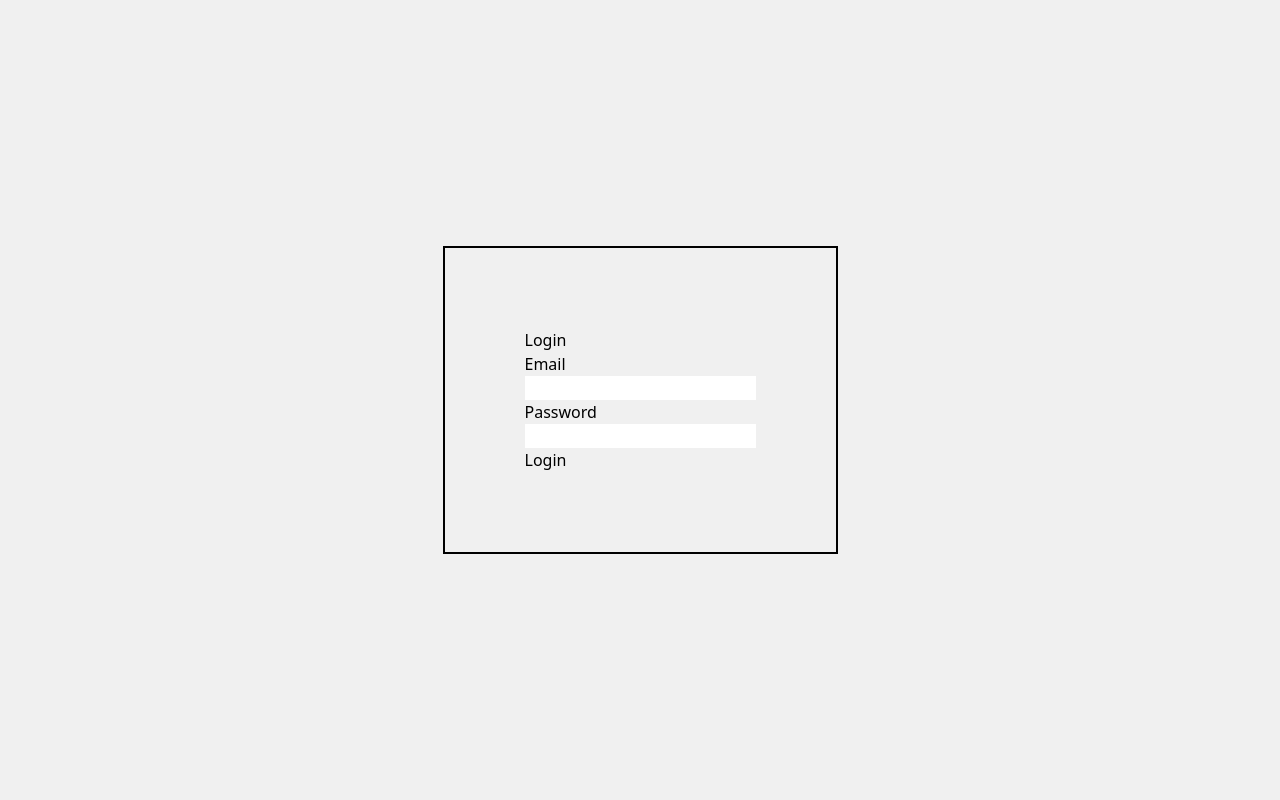
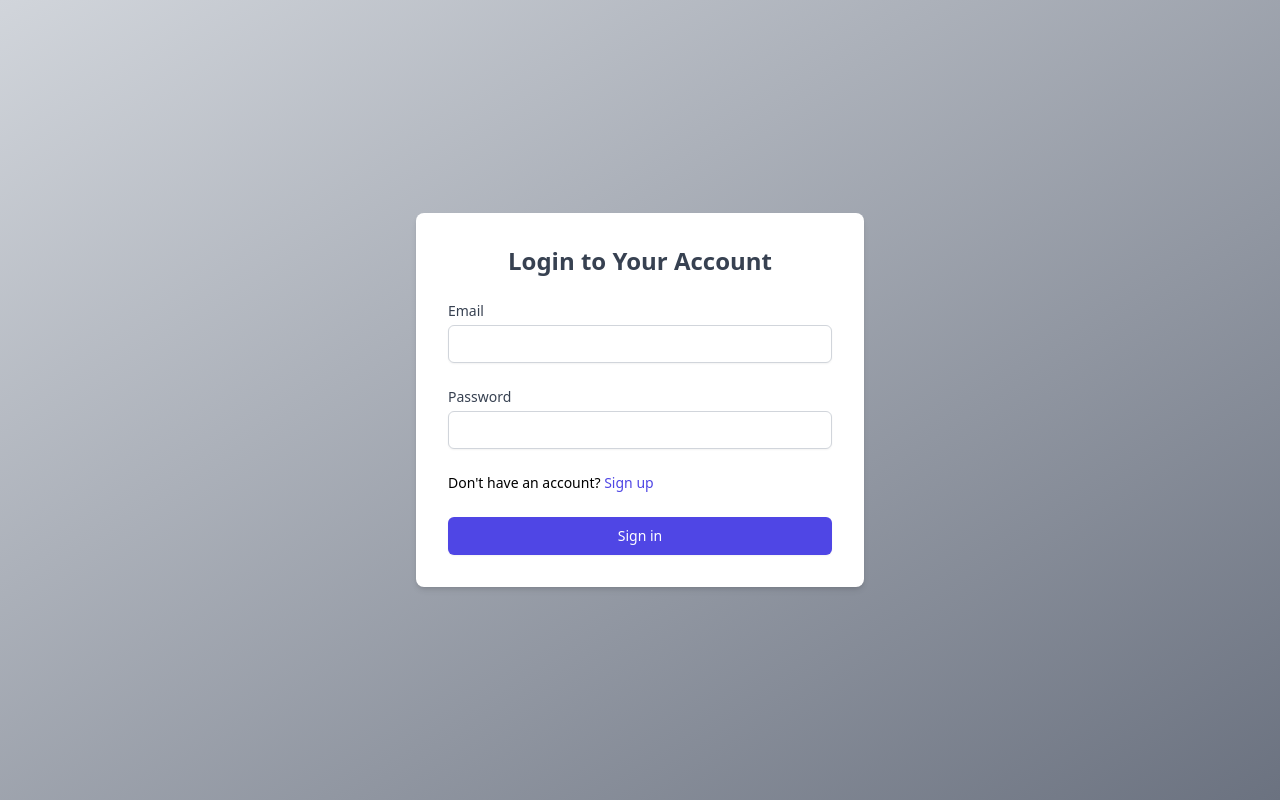
Before and after one commit to taimourali786/user-onboard, a React (Vite) app in the folder user-onboard/: page /login in a window 1280 px wide. Built offline with nearby package versions, Linux system fonts and the light colour scheme.

Commit message:
UI Updates for Login Page (#1)

```diff
--- a/user-onboard/src/App.jsx
+++ b/user-onboard/src/App.jsx
@@ -5,7 +5,6 @@ function App() {
   return (
     <RouterProvider router={router} />
   )
-
 }
 
 export default App
--- a/user-onboard/src/components/FormField.jsx
+++ b/user-onboard/src/components/FormField.jsx
@@ -1,9 +1,10 @@
-export default function FormField({ htmlFor, labelText, value, isInvalid, errorMessage, handleChange, handleBlur, ...props }) {
+export default function FormField({ htmlFor, labelText, value, isInvalid, errorMessage, handleChange, handleBlur, labelClassName, inputClassName, ...props }) {
 
     return (
         <div className="">
-            <label htmlFor={htmlFor} className="block">{labelText}</label>
+            <label htmlFor={htmlFor} className={labelClassName}>{labelText}</label>
             <input
+                className={inputClassName}
                 onChange={handleChange}
                 onBlur={handleBlur}
                 value={value}
--- a/user-onboard/src/pages/LoginPage.jsx
+++ b/user-onboard/src/pages/LoginPage.jsx
@@ -1,5 +1,6 @@
 import { useState } from 'react';
 import FormField from "../components/FormField.jsx";
+import { Link } from 'react-router-dom';
 
 const isEmailInvalid = (edited, email) => {
     return edited && !(email.includes('@') && email.includes(".com"));
@@ -57,16 +58,19 @@ export default function LoginPage() {
 
     return (
         <>
-            <main className="flex items-center justify-center h-screen">
-                <div className='form-container'>
-                    <form onSubmit={handleSubmit}>
-                        <h1>Login</h1>
+            <main>
+            <div className="min-h-screen flex items-center justify-center bg-gradient-to-br from-gray-300 to-gray-500">
+                <div className="max-w-md w-full bg-white shadow-md rounded-lg p-8">
+                    <h2 className="text-2xl font-bold text-center mb-6 text-gray-700">Login to Your Account</h2>
+                    <form onSubmit={handleSubmit} className="space-y-6">
                     <FormField
                         htmlFor="email"
                         labelText="Email"
                         id="email"
                         type="email"
                         name="email"
+                        labelClassName="block text-sm font-medium text-gray-700"
+                        inputClassName="mt-1 px-3 py-2 bg-white border border-gray-300 rounded-md shadow-sm focus:outline-none focus:ring-indigo-500 focus:border-indigo-500 block w-full sm:text-sm"
                         isInvalid={emailInValid}
                         value={formValues.email}
                         errorMessage="Please Enter a valid email."
@@ -79,17 +83,32 @@ export default function LoginPage() {
                         id="password"
                         type="password"
                         name="password"
+                        labelClassName="block text-sm font-medium text-gray-700"
+                        inputClassName="mt-1 px-3 py-2 bg-white border border-gray-300 rounded-md shadow-sm focus:outline-none focus:ring-indigo-500 focus:border-indigo-500 block w-full sm:text-sm"
                         isInvalid={passwordInValid}
                         value={formValues.password}
                         errorMessage="Please Enter a valid password."
                         handleBlur={() => handleInputBlur('password')}
                         handleChange={(event) => handleInputChange('password', event.target.value)}
                     />
-
-                        <button className="button">Login</button>
+                    <div className="flex items-center justify-between">
+                        <div className="text-sm">
+                            Don't have an account?
+                            <Link to="/registration" className="font-medium text-indigo-600 hover:text-indigo-500"> Sign up</Link>
+                        </div>
+                    </div>
+                    <div>
+                        <button
+                            type="submit"
+                            className="w-full flex justify-center py-2 px-4 border border-transparent rounded-md shadow-sm text-sm font-medium text-white bg-indigo-600 hover:bg-indigo-700 focus:outline-none focus:ring-2 focus:ring-offset-2 focus:ring-indigo-500"
+                        >
+                            Sign in
+                        </button>
+                    </div>
                     </form>
                 </div>
-            </main >
+            </div>
+            </main>
         </>
     )
 }
```
Lines whose indentation alone changed are shown as unchanged.
